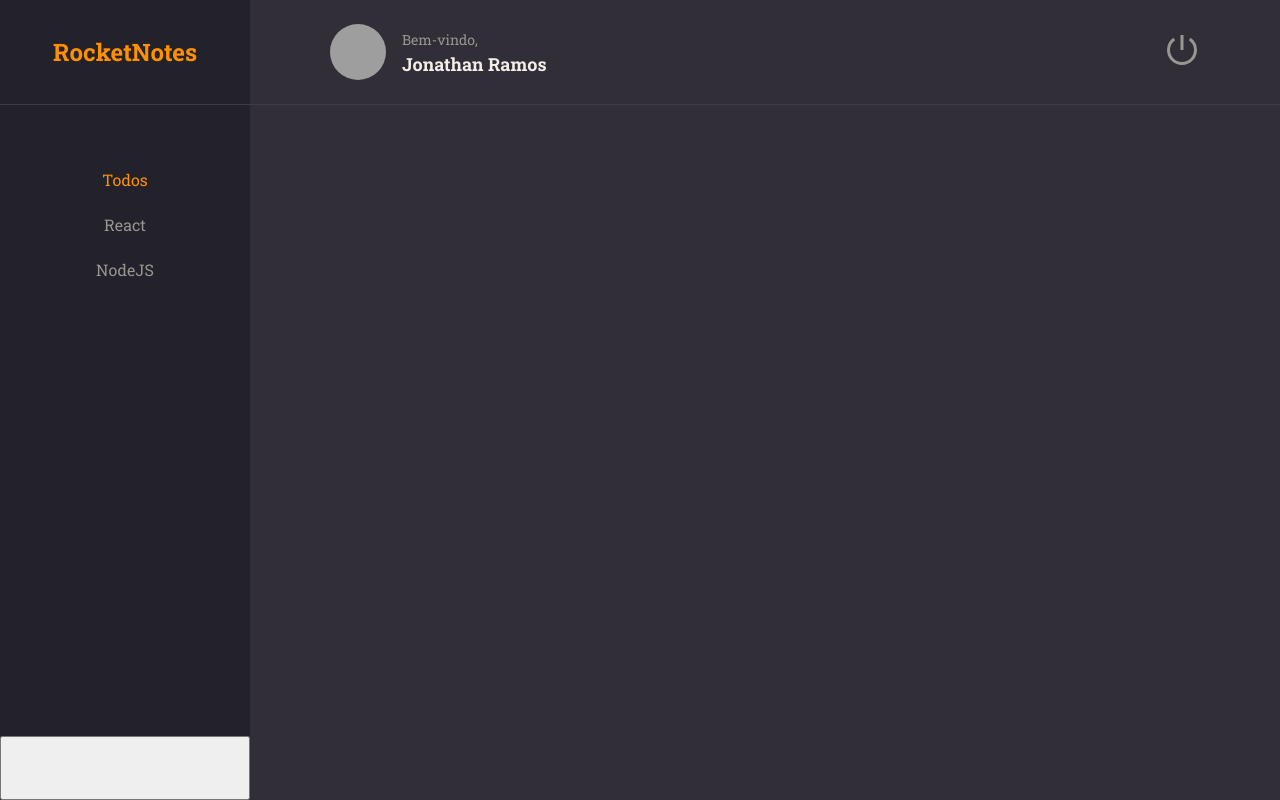
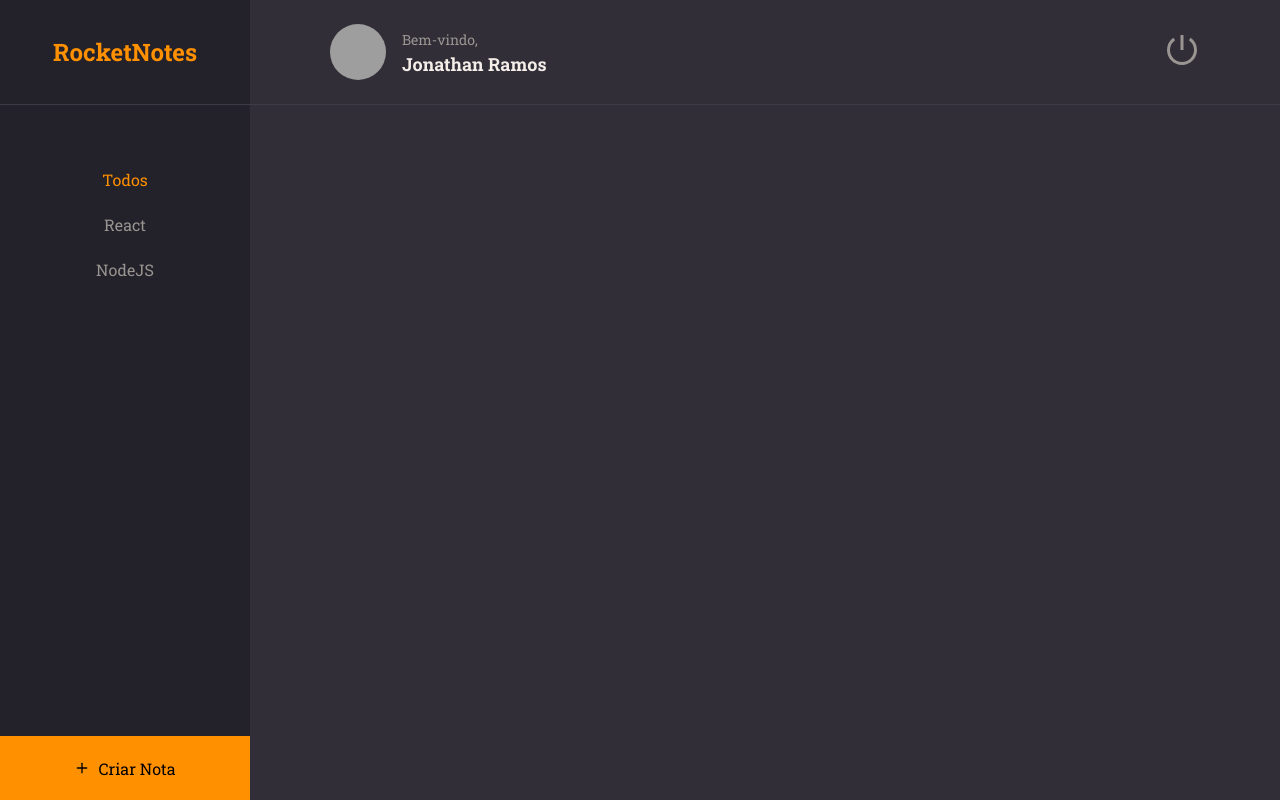
Before and after one commit to desenvjonathan/rocketnotes, a React (Vite) app: page / in a window 1280 px wide. Built offline with nearby package versions, Linux system fonts and the light colour scheme; grey boxes are pictures that could not be loaded.

Commit message:
styling page home

```diff
--- a/src/pages/Home/index.jsx
+++ b/src/pages/Home/index.jsx
@@ -1,3 +1,4 @@
+import { FiPlus } from 'react-icons/fi'
 import { Container, Brand, Menu, Search, Content, NewNote } from './styles'
 import { Header } from '../../components/Header'
 import { ButtonText } from '../../components/ButtonText'
@@ -26,7 +27,8 @@
       </Content>
 
       <NewNote>
-
+        <FiPlus/>
+        Criar Nota
       </NewNote>
     </Container>
   )
--- a/src/pages/Home/styles.js
+++ b/src/pages/Home/styles.js
@@ -51,4 +51,14 @@
 `
 export const NewNote= styled.button`
   grid-area: newnote;
+  background-color: ${({ theme }) => theme.COLORS.ORANGE};
+  border: none;
+
+  display: flex;
+  align-items: center;
+  justify-content: center;
+
+  > svg {
+    margin-right: 8px;
+  }
 `
```
